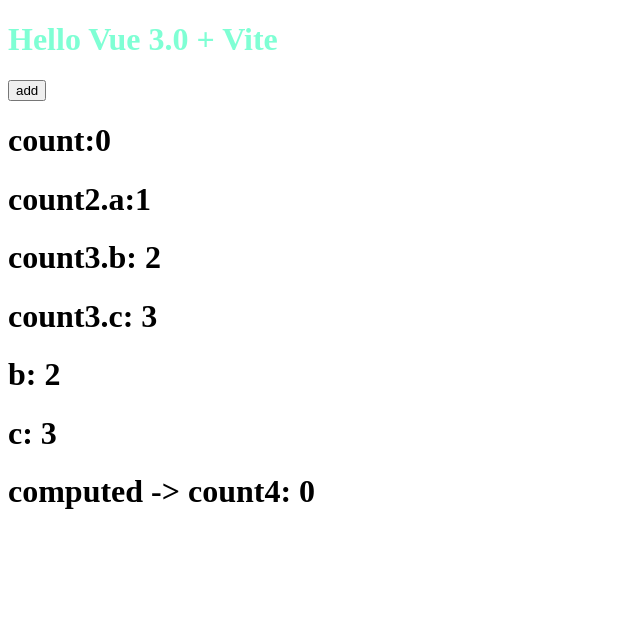
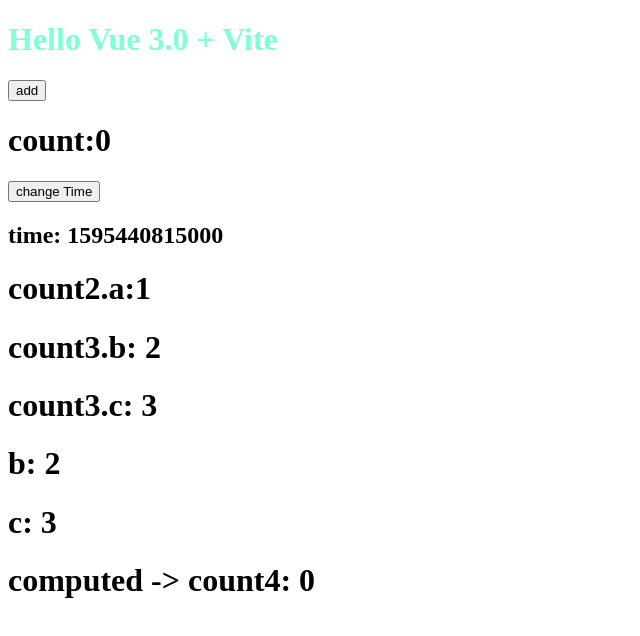
Before and after one commit to G-G-boy/vite-ts-demo, a Vue app: page /index in a window 1280 px wide. Shown: the top 636 px of the page, without its empty margins (0-640 px from the left). Built offline with nearby package versions, Linux system fonts and the light colour scheme.

Commit message:
使用composition-api

```diff
--- a/src/pages/Index.vue
+++ b/src/pages/Index.vue
@@ -2,6 +2,8 @@
     <div>
         <button @click="add">add</button>
         <h1>count:{{count}}</h1>
+        <button @click="changeTime">change Time</button>
+        <h2>time: {{time}}</h2>
     </div>
     <div>
         <h1>count2.a:{{count2.a}}</h1>
@@ -20,24 +22,33 @@
 </template>
 
 <script lang="ts">
-    import {ref, reactive, toRefs, computed, watch} from "vue";
+    import {ref, reactive, toRefs, computed, watch, watchEffect} from "vue";
     export default {
         name: "Index",
         setup() {
             const count = ref<number>(0);
-            const count2 = ref({a: 1});
-            const count3 = reactive({
+            const count2 = ref<{a: number}>({a: 1});
+            const count3 = reactive<{b: number, c: number}>({
                 b: 2,
                 c: 3
             });
+
+            const time = ref<number>(new Date().getTime());
             const add = () => {
                 count.value++;
                 count2.value.a++;
                 count3.b++;
                 count3.c++;
             }
-            watch(() => count.value, () => {
-                console.log(count.value,'------------------------')
+
+            const changeTime = () => {
+                time.value = new Date().getTime();
+            }
+            watch(count, () => {
+                console.log('count的值改变了-----',count.value);
+            });
+            watchEffect(() => {
+                console.log('依赖变化了----', time.value, '--------',count.value);
             });
             return {
                 count,
@@ -45,7 +56,9 @@
                 count2,
                 count3,
                 ...toRefs(count3),
-                count4: computed(() => count.value**2)
+                count4: computed(() => count.value**2),
+                time,
+                changeTime
             }
         }
     }
```
